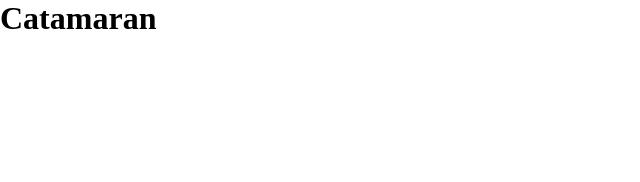
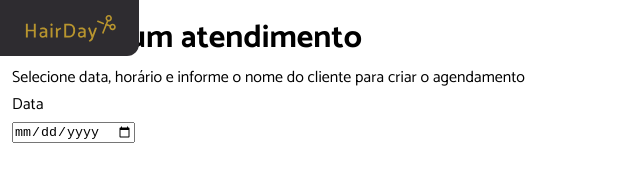
Before and after one commit to IsaaczZj/hair_day, a plain HTML site: page index.html in a window 1280 px wide. Shown: the whole page, without its empty margins (0-640 px from the left). Drawn offline with Linux system fonts and the light colour scheme.

Commit message:
estilos iniciais

```diff
--- a/index.html
+++ b/index.html
@@ -13,7 +13,24 @@
     <link rel="stylesheet" href="./styles/index.css" />
   </head>
   <body>
-    <h1>Catamaran</h1>
+    <main class="container">
+      <img class="logo" src="./assets/Logo.svg" alt="logo Hair Day" />
+      <form action="">
+        <header>
+          <h1>Agende um atendimento</h1>
+          <p>
+            Selecione data, horário e informe o nome do cliente para criar o
+            agendamento
+          </p>
+        </header>
+
+        <label for="">Data</label>
+        <div class="input">
+          <i></i>
+          <input type="date" id="date" name="date" required>
+        </div>
+      </form>
+    </main>
     <script src="./scripts/main.js"></script>
   </body>
 </html>
--- a/styles/globals.css
+++ b/styles/globals.css
@@ -25,3 +25,44 @@
   --text-md: 400 1rem/1.5rem var(--ff);
   --text-sm: 400 0.875rem/1.25rem var(--ff);
 }
+body {
+  font-size: var(--text-md);
+  font-family: var(--ff);
+}
+
+::-webkit-scrollbar {
+  width: 0.3rem;
+}
+::-webkit-scrollbar-track {
+  background-color: transparent;
+}
+::-webkit-scrollbar-thumb {
+  background: var(--yellow);
+}
+.container {
+  display: grid;
+  grid-template-columns: auto 1fr;
+  grid-template-rows: calc(100vh - 1.5rem);
+  grid-template-areas: "form schedule";
+  padding: 0.75rem;
+}
+.logo {
+  position: absolute;
+  top: 0;
+  left: 0;
+  background-color: var(--gray-600);
+  padding: 0.75rem 1.25rem;
+  border-bottom-right-radius: 0.75rem;
+  height: 3.5rem;
+  width: 8.7rem;
+}
+
+@media (max-width: 1100px) {
+  :root {
+    font-size: 0.875rem;
+  }
+  .container {
+    display: flex;
+    flex-direction: column;
+  }
+}
--- a/styles/index.css
+++ b/styles/index.css
@@ -1 +1,2 @@
 @import url(globals.css);
+@import url(main.css);
```
Also changed, not shown: assets/logo.svg (added).
